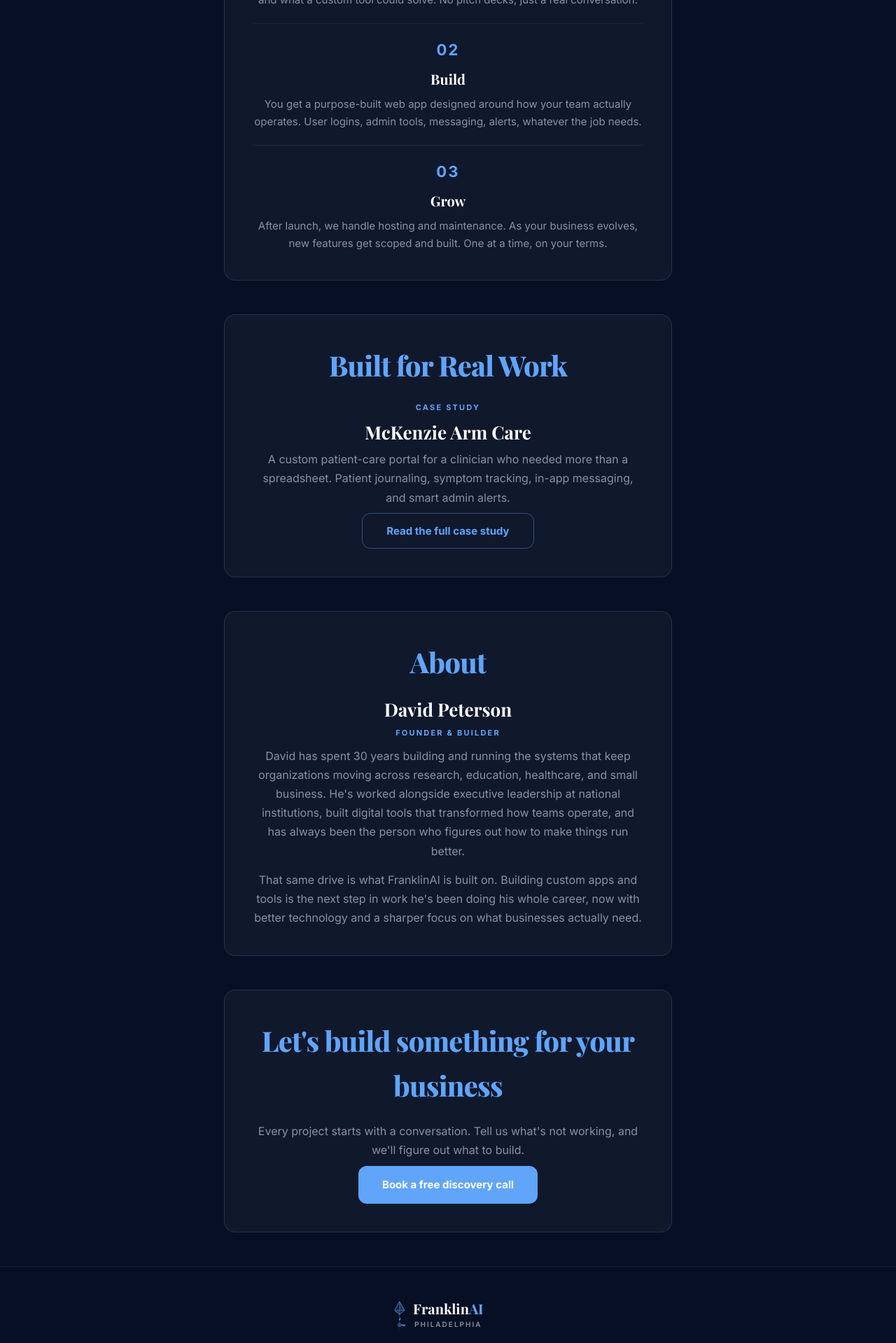
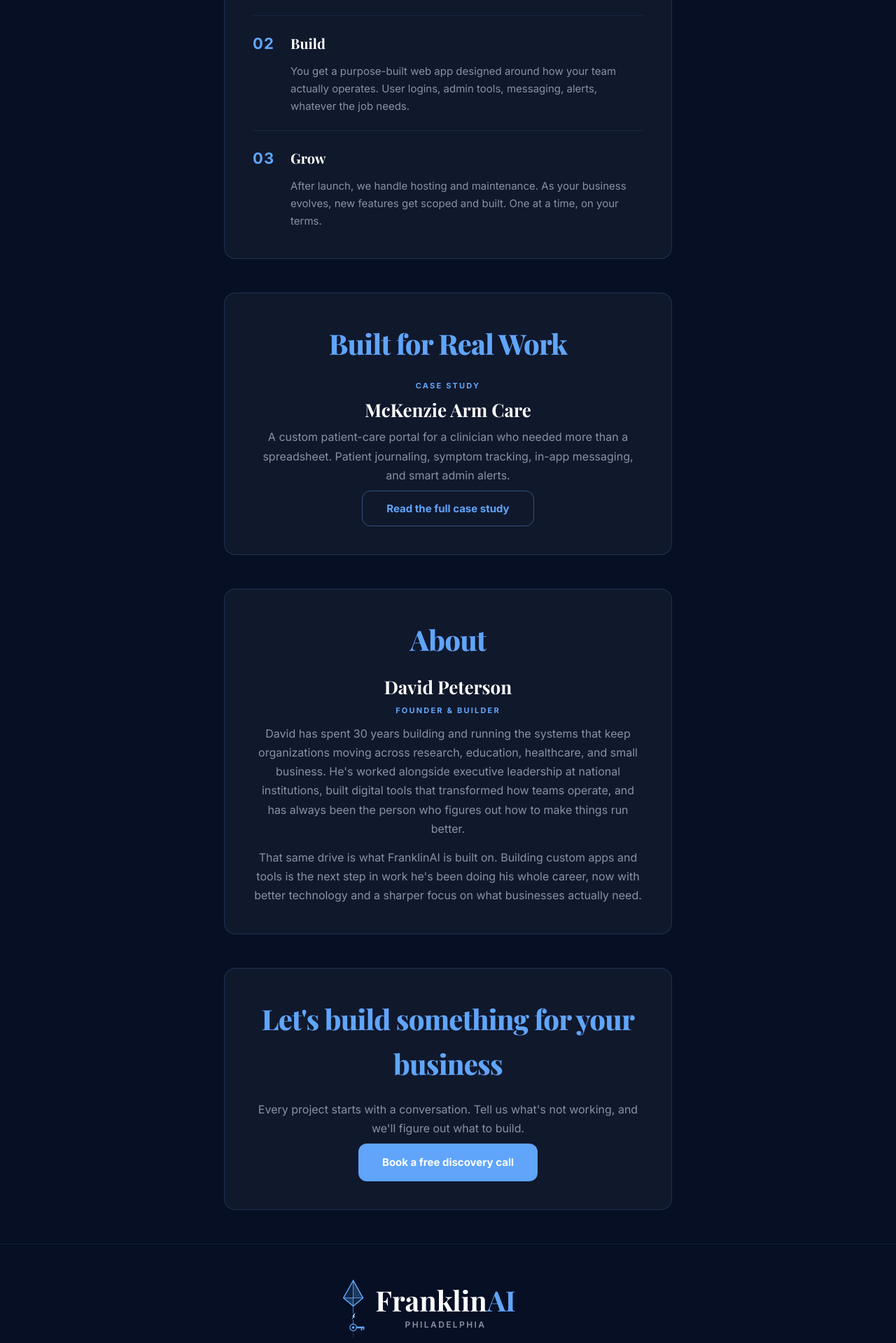
Before and after one commit to besoulful-design/franklinai-v2, a React (Vite) app: page / in a window 1280 px wide. Shown: the part 840-2759 px from the top of the page at 70% size. Built offline with nearby package versions, Linux system fonts and the light colour scheme.

Commit message:
nav shift, bigger footer, inline step numbers, shorter hero

```diff
--- a/src/App.jsx
+++ b/src/App.jsx
@@ -62,7 +62,7 @@ function Hero() {
       <div className="container">
         <div className="site-card">
           <h1 className="hero__headline">
-            Custom apps and tools built around how your business runs.
+            Custom apps and tools built for your business.
           </h1>
           <a href="#discovery" className="btn btn--primary">
             Book a free discovery call
@@ -100,8 +100,10 @@ function HowItWorks() {
           <div className="step-stack">
             {steps.map(step => (
               <div key={step.number} className="step-item">
-                <span className="step-item__number">{step.number}</span>
-                <h3 className="step-item__title">{step.title}</h3>
+                <div className="step-item__header">
+                  <span className="step-item__number">{step.number}</span>
+                  <h3 className="step-item__title">{step.title}</h3>
+                </div>
                 <p className="step-item__text">{step.text}</p>
               </div>
             ))}
@@ -227,7 +229,7 @@ function Footer() {
     <footer className="site-footer">
       <div className="site-footer__inner">
         <a href="/" className="site-footer__brand">
-          <KiteLogo size={44} className="site-footer__logo" />
+          <KiteLogo size={88} className="site-footer__logo" />
           <div className="site-footer__wordmark">
             <span className="site-footer__name">
               Franklin<span className="site-footer__ai">AI</span>
--- a/src/styles/global.css
+++ b/src/styles/global.css
@@ -37,18 +37,13 @@ body {
   justify-content: center;
 }
 
-/*
-  The kite SVG has the key shaft extending right, making the mark
-  visually right-heavy. We shift the whole brand block left so it
-  reads as optically centered.
-*/
 .site-nav__brand {
   display: flex;
   align-items: center;
   gap: 10px;
   text-decoration: none;
   color: inherit;
-  transform: translateX(-28px);
+  transform: translateX(-44px); /* optical left shift: key shaft is right-heavy */
 }
 
 .site-nav__logo {
@@ -167,7 +162,7 @@ body {
   margin-bottom: 28px;
 }
 
-/* ── HOW IT WORKS ──────────────────────────────────────────────── */
+/* ── HOW IT WORKS — number left of title ──────────────────────────────────────────────── */
 
 .step-stack {
   display: flex;
@@ -175,8 +170,9 @@ body {
 }
 
 .step-item {
-  padding: 20px 0;
+  padding: 22px 0;
   border-top: 1px solid rgba(96, 165, 250, 0.1);
+  text-align: left;
 }
 
 .step-item:first-child {
@@ -188,14 +184,22 @@ body {
   padding-bottom: 0;
 }
 
+/* Number sits left of the title on the same baseline row */
+.step-item__header {
+  display: flex;
+  align-items: baseline;
+  gap: 14px;
+  margin-bottom: 10px;
+}
+
 .step-item__number {
-  display: block;
   font-family: 'Inter', sans-serif;
-  font-size: 22px;       /* 100% bigger than the previous 11px */
+  font-size: 22px;
   font-weight: 700;
-  letter-spacing: 0.1em;
+  letter-spacing: 0.05em;
   color: #60a5fa;
-  margin-bottom: 8px;
+  flex-shrink: 0;
+  width: 40px; /* fixed so titles always align */
 }
 
 .step-item__title {
@@ -203,7 +207,7 @@ body {
   font-weight: 700;
   font-size: 20px;
   color: #ffffff;
-  margin-bottom: 8px;
+  line-height: 1.2;
 }
 
 .step-item__text {
@@ -211,6 +215,7 @@ body {
   font-size: 15px;
   color: #8892a4;
   line-height: 1.65;
+  padding-left: 54px; /* 40px number width + 14px gap = aligns under title */
 }
 
 /* ── BUTTONS ──────────────────────────────────────────────── */
@@ -366,10 +371,10 @@ body {
 .site-footer__brand {
   display: flex;
   align-items: center;
-  gap: 10px;
+  gap: 12px;
   text-decoration: none;
   color: inherit;
-  transform: translateX(-14px); /* optical balance: key shaft extends right */
+  transform: translateX(-28px); /* scaled with logo size to keep optical center */
 }
 
 .site-footer__logo {
@@ -385,7 +390,7 @@ body {
 .site-footer__name {
   font-family: 'Playfair Display', serif;
   font-weight: 700;
-  font-size: 20px;
+  font-size: 40px; /* 100% bigger than the previous 20px */
   color: #ffffff;
   line-height: 1;
 }
@@ -396,12 +401,12 @@ body {
 
 .site-footer__city {
   font-family: 'Inter', sans-serif;
-  font-size: 10px;
+  font-size: 12px; /* scaled up to match */
   font-weight: 600;
   letter-spacing: 0.2em;
   text-transform: uppercase;
   color: #8892a4;
-  margin-top: 4px;
+  margin-top: 5px;
   align-self: center;
 }
 
@@ -433,6 +438,10 @@ body {
     padding: 28px 20px;
   }
 
+  .step-item__text {
+    padding-left: 0; /* full width on small screens */
+  }
+
   .modal__features {
     grid-template-columns: 1fr;
   }
@@ -451,6 +460,10 @@ body {
   }
 
   .site-nav__brand {
-    transform: translateX(-16px);
+    transform: translateX(-24px);
+  }
+
+  .site-footer__brand {
+    transform: translateX(-18px);
   }
 }
```
